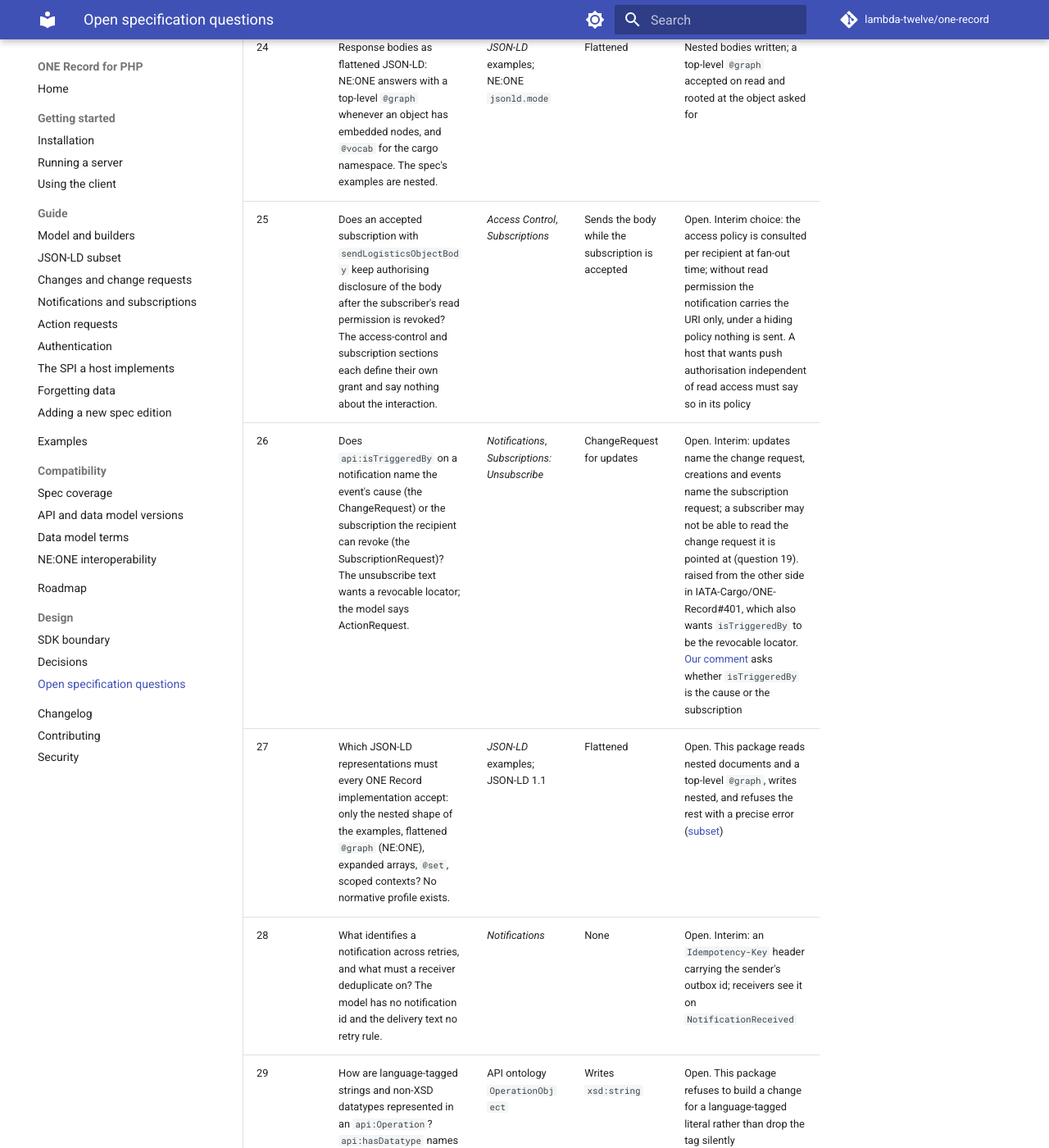
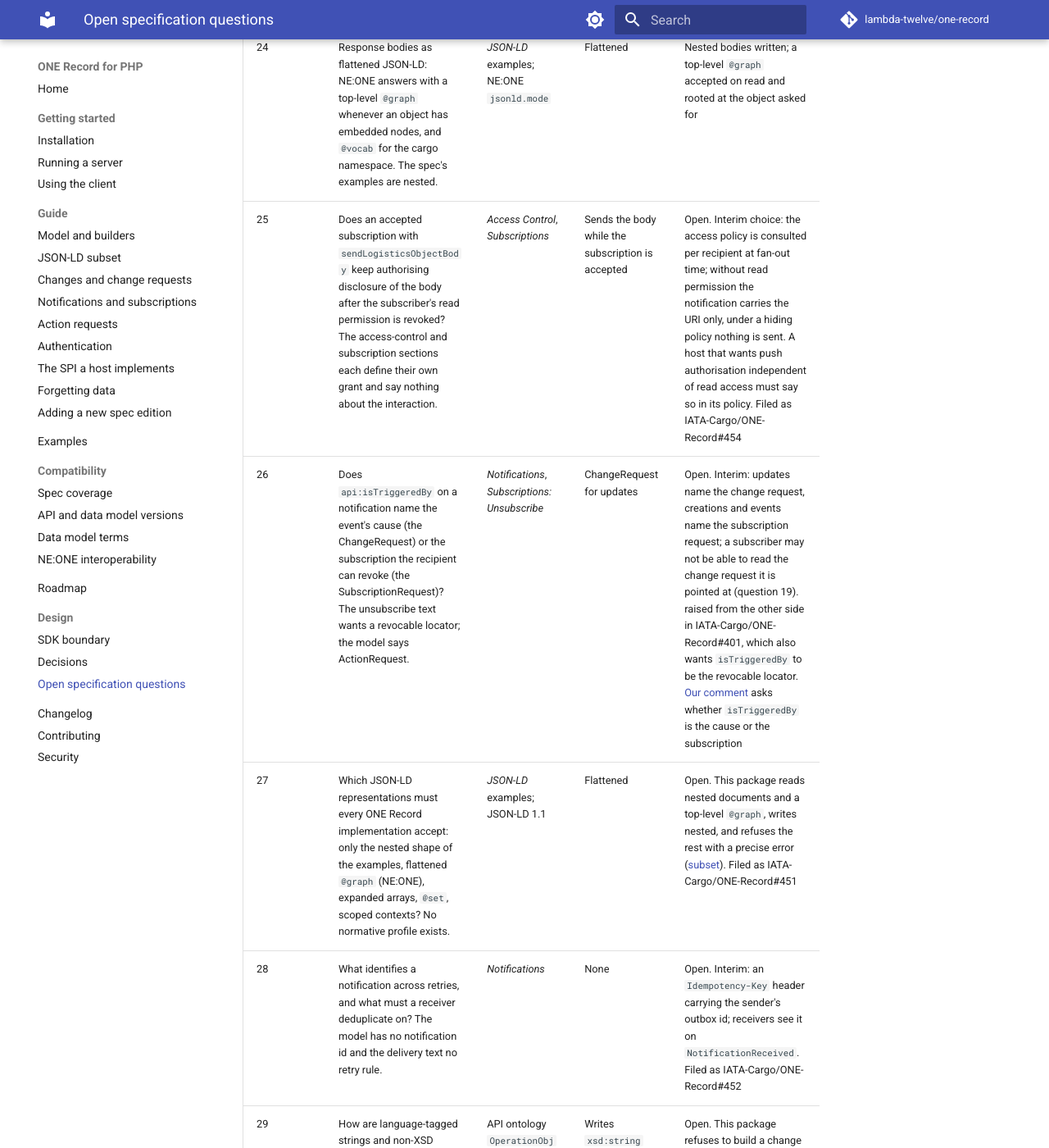
Before and after one commit to lambda-twelve/one-record, an MkDocs documentation site: the page built from docs/spec-questions.md, in a window 1280 px wide and 1400 px high, scrolled down 5074 px. Shown: the whole window at 82% size. Built offline with MkDocs 1.6.1 and Material for MkDocs 9.7.7, drawn with Linux system fonts in a browser that asks for light colours; comment, search, counter and statistics services are not loaded; some of the changed text lies outside the part shown.

Commit message:
Record the IATA issues opened for eight spec questions
Questions 2, 12, 20, 25, 27, 28, 29 and 30 are now filed as
IATA-Cargo/ONE-Record#451 to #458; the register names each so the
discussion can be followed from the docs.

```diff
--- a/docs/spec-questions.md
+++ b/docs/spec-questions.md
@@ -7,7 +7,7 @@ chose. Entries are added as they are met; none is removed, only resolved.
 | # | Question | Where | NE:ONE | Our choice |
 | --- | --- | --- | --- | --- |
 | 1 | `PATCH /logistics-objects/{id}` success status: the 2.2 status table says 201 Created, its examples show 204 No Content. | API 2.2 *Update a Logistics Object*; fixed to 201 in 2.3 | 201 | 201 with `Location` and `Type` |
-| 2 | Denied access to a logistics object: 403 Forbidden per the access-control page, but 403 confirms the object exists. | *Access control*, *Get a Logistics Object* | 403 | 403 by default; an `AccessPolicy` may answer `hide`, which yields 404 |
+| 2 | Denied access to a logistics object: 403 Forbidden per the access-control page, but 403 confirms the object exists. | *Access control*, *Get a Logistics Object* | 403 | 403 by default; an `AccessPolicy` may answer `hide`, which yields 404. Filed as IATA-Cargo/ONE-Record#457 |
 | 3 | Embedded-object identifiers: the spec recommends `internal:<uuid5>` but leaves the scheme to the implementor. | *Implementation guidelines*, blank nodes | `neone:<n>` | `internal:<uuid5>`; the RDF comparer treats both prefixes as blank nodes. IATA-Cargo/ONE-Record#444 confirms embedded nodes must carry an `@id` |
 | 4 | Changing embedded objects: new embedded objects are blank nodes in operations, existing ones are addressed by embedded id. | *Update a Logistics Object* examples C2–C4 | Supported | Implemented as specified; earlier Lambda Twelve code refused such changes. worked through in IATA-Cargo/ONE-Record#355 (example C4 now uses the internal id) |
 | 5 | Numeric literal forms: `20.0`, `"20.0"^^xsd:double` and `2.0E1` are the same RDF value with different lexical forms. | JSON-LD/RDF | Stores lexical form as received | Comparison normalises by datatype; storage keeps the lexical form as received |
@@ -17,7 +17,7 @@ chose. Entries are added as they are met; none is removed, only resolved.
 | 9 | Access delegation `isRequestedFor`: a list in 2.2, exactly one organisation in 2.3; yet the 2.3 example still writes a one-element list. | *Access delegations*, example | List | Read as list or single value at either version; written as a list, as both editions' examples do |
 | 10 | `Content-Type` version parameter: the spec requires echoing the negotiated version; NE:ONE ignores the parameter and answers `;charset=UTF-8`. | *Versioning* | Ignores | Echo the negotiated version; accept partners that do not |
 | 11 | Data-model mapping questions for forwarders: unit IRIs (`code-lists/MeasurementUnitCode#KGM` vs UN/CEFACT), currency IRIs on the open `CurrencyCode` list, countries and airports as `CodeListElement`, party placement (shipment vs waybill), booking reference (`shippingRefNo` vs `Booking`), pieces vs piece groups. | Data model 3.2/3.3 | n/a | Left to the mapping layer in wrappers; the SDK supports every form |
-| 12 | IATA's release tags (`2025-07`, `2026-07`) carry release-candidate ontologies (`3.2-rc2`, `3.3.0 RC1`); the `<edition>-standard` folders were corrected on master after tagging. | Repository tags vs master | Builds from its own copy | Ontologies pinned to master commit `ad5f40d5…` (versionInfo `3.2` / `3.3.0`); specification text and examples pinned to the tags |
+| 12 | IATA's release tags (`2025-07`, `2026-07`) carry release-candidate ontologies (`3.2-rc2`, `3.3.0 RC1`); the `<edition>-standard` folders were corrected on master after tagging. | Repository tags vs master | Builds from its own copy | Ontologies pinned to master commit `ad5f40d5…` (versionInfo `3.2` / `3.3.0`); specification text and examples pinned to the tags. Filed as IATA-Cargo/ONE-Record#458 |
 | 13 | Several published example documents are defective: `AuditTrail*.json` (2025-07) are not JSON (placeholder text), `AuditTrail*.json` (2026-07) carry a `_comment` key, `Piece_with_id*.json` and `Shipment_with_Piece.embedded.json` have a leading space in `@id`, `ChangeRequest_with_error.json` (2025-07) writes `api#errors` for `api:hasError`, `Subscriptions_example2.json` types the object with a bare `Subscription` and no `@vocab`, `VerificationRequest.json` uses `xsd:anyURI` without declaring `xsd`. A general JSON-LD processor silently drops most of these; this package rejects them. | `Documentation_website/docs/API-Security/examples/` at both tags | n/a | Listed as known defects in `tests/Unit/JsonLd/SpecExamplesTest.php` so an upstream fix is noticed; every other example round-trips. Worth reporting to IATA.. the AuditTrail and ChangeRequest examples were reported as IATA-Cargo/ONE-Record#423 (one fixed, the two placeholders still open) |
 | 14 | What `api:hasRevision` on a Change means: the ontology says "starting with 0 for changing the initial revision", the examples carry the current revision of the object. | API ontology `api:hasRevision`; *Update a Logistics Object* examples C1–C5 | Requires it to equal the object's current revision; the result is revision + 1 | Same as NE:ONE. IATA-Cargo/ONE-Record#325 settled that objects start at revision 1, which supports the examples' reading |
 | 15 | Adding a value that is already present, or deleting one that is absent, is not specified. | *Update a Logistics Object* | Rejects the change | Rejected with code 422 on the ChangeRequest, so a stale diff cannot be half-applied silently |
@@ -25,16 +25,16 @@ chose. Entries are added as they are met; none is removed, only resolved.
 | 17 | `GET /subscriptions?topicType&topic` answers one `api:Subscription`; what if the host has several interests (with and without the body, say)? | *Get Subscription information as Publisher* | One | One offer is answered as an `api:Subscription`; none or several as an `api:Collection` of subscriptions |
 | 18 | The response to an illegal action-request transition: 2.3 specifies 422 for a revocation that is not possible; 2.2 says nothing, and the same question arises for `PATCH ?status=` on a final request. | *Action requests* | 400 | 422 at 2.3.0, 400 at 2.2.0, for every impossible transition. IATA-Cargo/ONE-Record#373 proposes 422 for `DELETE` in a non-revocable state, matching this choice |
 | 19 | Visibility of action requests: the spec says the requestor and the holder may read one; nothing about the delegate of an access delegation or the subscriber of a subscription set up by the holder. | *Action requests* | Requestor and holder | Parties a request is about may read it too; anyone else is answered 404 so existence is not leaked |
-| 20 | `api:hasChangedProperty` in an update notification when the change edited an embedded node (a `cargo:Value` inside `grossWeight`). | *Notifications* | Operation predicates | The object's own property the embedded node hangs off (`cargo:grossWeight`), so a subscriber can act on it |
+| 20 | `api:hasChangedProperty` in an update notification when the change edited an embedded node (a `cargo:Value` inside `grossWeight`). | *Notifications* | Operation predicates | The object's own property the embedded node hangs off (`cargo:grossWeight`), so a subscriber can act on it. Filed as IATA-Cargo/ONE-Record#453 |
 | 21 | NE:ONE lists every superclass in `@type` (a Piece is also `PhysicalLogisticsObject` and `LogisticsObject`); the spec's examples declare the one class. | *Logistics objects* examples; NE:ONE changelog #248 | Adds superclasses | Declared classes are kept as given; comparisons use the most specific classes; `ChangeBuilder` never emits type operations, so a diff against a NE:ONE object does not try to delete inferred types. resolved by IATA-Cargo/ONE-Record#331 (approved 2026-06-08): `@type` may list the superclasses, the `Type` header carries only the most specific class |
 | 22 | Which properties a server sets on a received logistics event: NE:ONE writes `cargo:creationDate`, `cargo:eventFor` and `cargo:recordingOrganization` itself. | *Logistics events* | Sets all three | `eventFor` is implied by the path and written on read; `creationDate` is kept as posted (the server's receipt time is `created` on the model); `recordingOrganization` is the poster's business, not the server's |
 | 23 | Whether `PATCH /action-requests/{id}?status=` takes effect within the request. NE:ONE answers 204 and applies the decision on its evaluation timer, so a `GET` right after may still say pending. | *Action requests* | Asynchronous | Applied within the request; clients of other servers should poll, which the interop suite does |
 | 24 | Response bodies as flattened JSON-LD: NE:ONE answers with a top-level `@graph` whenever an object has embedded nodes, and `@vocab` for the cargo namespace. The spec's examples are nested. | *JSON-LD* examples; NE:ONE `jsonld.mode` | Flattened | Nested bodies written; a top-level `@graph` accepted on read and rooted at the object asked for |
-| 25 | Does an accepted subscription with `sendLogisticsObjectBody` keep authorising disclosure of the body after the subscriber's read permission is revoked? The access-control and subscription sections each define their own grant and say nothing about the interaction. | *Access Control*, *Subscriptions* | Sends the body while the subscription is accepted | Open. Interim choice: the access policy is consulted per recipient at fan-out time; without read permission the notification carries the URI only, under a hiding policy nothing is sent. A host that wants push authorisation independent of read access must say so in its policy |
+| 25 | Does an accepted subscription with `sendLogisticsObjectBody` keep authorising disclosure of the body after the subscriber's read permission is revoked? The access-control and subscription sections each define their own grant and say nothing about the interaction. | *Access Control*, *Subscriptions* | Sends the body while the subscription is accepted | Open. Interim choice: the access policy is consulted per recipient at fan-out time; without read permission the notification carries the URI only, under a hiding policy nothing is sent. A host that wants push authorisation independent of read access must say so in its policy. Filed as IATA-Cargo/ONE-Record#454 |
 | 26 | Does `api:isTriggeredBy` on a notification name the event's cause (the ChangeRequest) or the subscription the recipient can revoke (the SubscriptionRequest)? The unsubscribe text wants a revocable locator; the model says ActionRequest. | *Notifications*, *Subscriptions: Unsubscribe* | ChangeRequest for updates | Open. Interim: updates name the change request, creations and events name the subscription request; a subscriber may not be able to read the change request it is pointed at (question 19). raised from the other side in IATA-Cargo/ONE-Record#401, which also wants `isTriggeredBy` to be the revocable locator. [Our comment](https://github.com/IATA-Cargo/ONE-Record/issues/401#issuecomment-5974682959) asks whether `isTriggeredBy` is the cause or the subscription |
-| 27 | Which JSON-LD representations must every ONE Record implementation accept: only the nested shape of the examples, flattened `@graph` (NE:ONE), expanded arrays, `@set`, scoped contexts? No normative profile exists. | *JSON-LD* examples; JSON-LD 1.1 | Flattened | Open. This package reads nested documents and a top-level `@graph`, writes nested, and refuses the rest with a precise error ([subset](guide/json-ld.md)) |
-| 28 | What identifies a notification across retries, and what must a receiver deduplicate on? The model has no notification id and the delivery text no retry rule. | *Notifications* | None | Open. Interim: an `Idempotency-Key` header carrying the sender's outbox id; receivers see it on `NotificationReceived` |
-| 29 | How are language-tagged strings and non-XSD datatypes represented in an `api:Operation`? `api:hasDatatype` names one IRI and `api:hasValue` one string; there is no place for a language tag. | API ontology `OperationObject` | Writes `xsd:string` | Open. This package refuses to build a change for a language-tagged literal rather than drop the tag silently |
-| 30 | Who may revoke a SubscriptionRequest a third party created? The subscriptions section tells the subscriber to revoke its request to unsubscribe; the action-request section restricts revocation to the requestor and the holder. | *Subscriptions with 3rd parties*, *Action Requests: using* | Requestor and holder | Open. Interim: the subscriber of a SubscriptionRequest may revoke it, as the only direct way to stop notifications it never asked for; delegates of a shared AccessDelegationRequest get no such right (question 19, AR-028). adjacent to IATA-Cargo/ONE-Record#381 (role wording), #401 and #449 (the subscriber learns the request's location only from `isTriggeredBy`) |
+| 27 | Which JSON-LD representations must every ONE Record implementation accept: only the nested shape of the examples, flattened `@graph` (NE:ONE), expanded arrays, `@set`, scoped contexts? No normative profile exists. | *JSON-LD* examples; JSON-LD 1.1 | Flattened | Open. This package reads nested documents and a top-level `@graph`, writes nested, and refuses the rest with a precise error ([subset](guide/json-ld.md)). Filed as IATA-Cargo/ONE-Record#451 |
+| 28 | What identifies a notification across retries, and what must a receiver deduplicate on? The model has no notification id and the delivery text no retry rule. | *Notifications* | None | Open. Interim: an `Idempotency-Key` header carrying the sender's outbox id; receivers see it on `NotificationReceived`. Filed as IATA-Cargo/ONE-Record#452 |
+| 29 | How are language-tagged strings and non-XSD datatypes represented in an `api:Operation`? `api:hasDatatype` names one IRI and `api:hasValue` one string; there is no place for a language tag. | API ontology `OperationObject` | Writes `xsd:string` | Open. This package refuses to build a change for a language-tagged literal rather than drop the tag silently. Filed as IATA-Cargo/ONE-Record#456 |
+| 30 | Who may revoke a SubscriptionRequest a third party created? The subscriptions section tells the subscriber to revoke its request to unsubscribe; the action-request section restricts revocation to the requestor and the holder. | *Subscriptions with 3rd parties*, *Action Requests: using* | Requestor and holder | Open. Interim: the subscriber of a SubscriptionRequest may revoke it, as the only direct way to stop notifications it never asked for; delegates of a shared AccessDelegationRequest get no such right (question 19, AR-028). adjacent to IATA-Cargo/ONE-Record#381 (role wording), #401 and #449 (the subscriber learns the request's location only from `isTriggeredBy`). Filed as IATA-Cargo/ONE-Record#455 |
 | 31 | Does a subscription on a type (`topicType` TYPE) match objects of its subclasses, or only objects that list that class in `@type`? The spec does not say; a holder that writes only the most specific class and a subscriber asking for `cargo:Shipment` disagree silently when the object is a subclass. | *Subscriptions*; IATA-Cargo/ONE-Record#412 | Declared types only | Declared `@type` values only, IATA's current reading in #412. Holders that want hierarchy matching list the superclasses in `@type` (question 21 allows it). [Our comment](https://github.com/IATA-Cargo/ONE-Record/issues/412#issuecomment-5974712368) records the declared-types reading and the access-first fan-out |
 | 32 | A status-change notification for an AccessDelegationRequest over several objects: `api:hasLogisticsObject` is at most one. Which, if any? | API ontology `Notification`; IATA-Cargo/ONE-Record#437 | First object | None when the request concerns more than one object; the request in `isTriggeredBy` lists them all. IATA considers raising the cardinality. [Our comment](https://github.com/IATA-Cargo/ONE-Record/issues/437#issuecomment-5974720870) describes this choice and two workable shapes |
```
